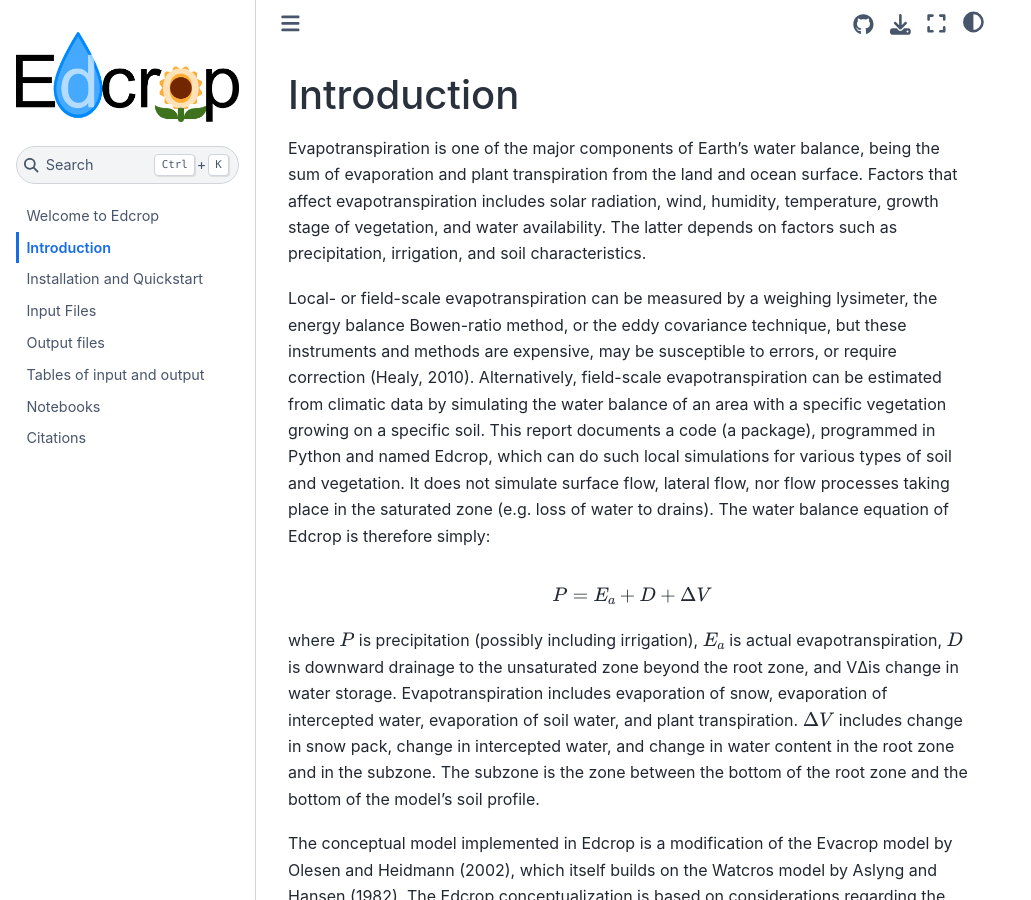
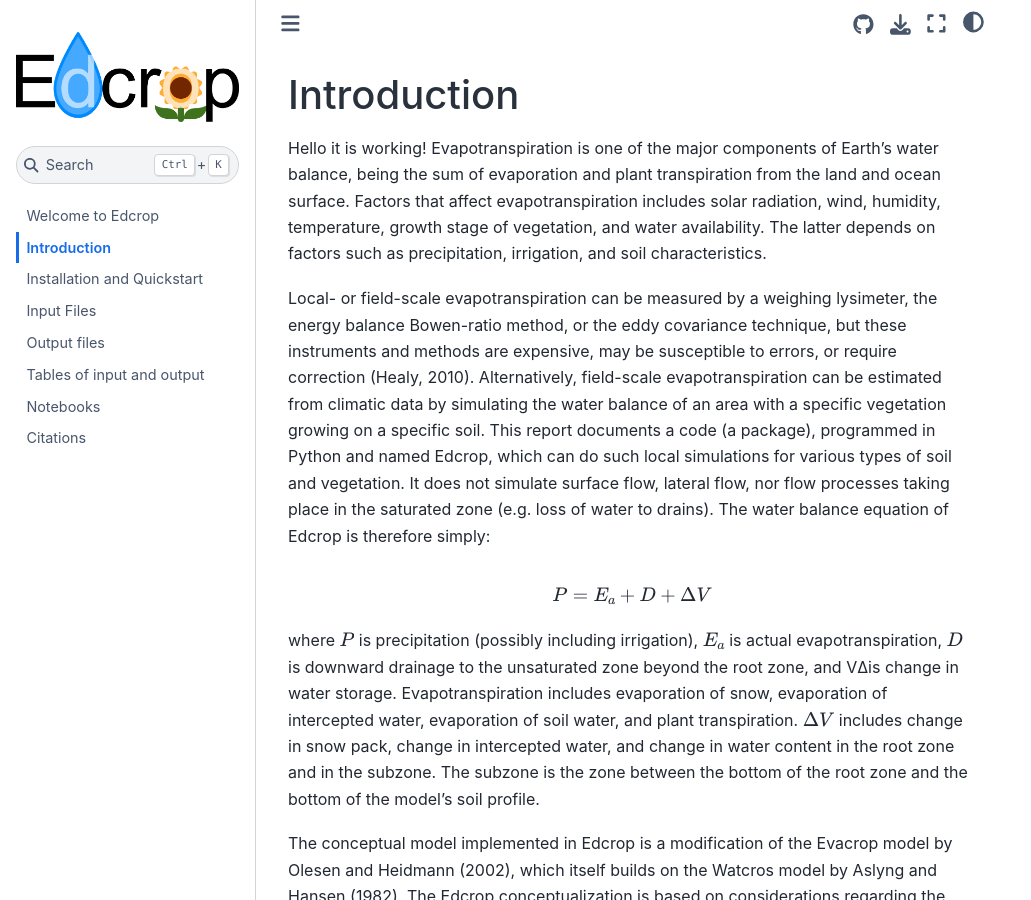
Before and after one commit to pmc93/profiler, a Jupyter Book: the page built from docs/introduction.md, in a window 1280 px wide and 900 px high. Shown: the whole window, without its empty margins (0-1031 px from the left). Built offline with Jupyter Book 1.0.4 settings and Sphinx 7.4.7 and the Sphinx Book theme 1.1.4, drawn with Linux system fonts in a browser that asks for light colours.

Commit message:
final tests

```diff
--- a/docs/introduction.md
+++ b/docs/introduction.md
@@ -1,5 +1,6 @@
 ## Introduction
 
+Hello it is working!
 Evapotranspiration is one of the major components of Earth’s water balance, being the sum of evaporation and plant transpiration from the land and ocean surface. Factors that affect evapotranspiration includes solar radiation, wind, humidity, temperature, growth stage of vegetation, and water availability. The latter depends on factors such as precipitation, irrigation, and soil characteristics.
 
 Local- or field-scale evapotranspiration can be measured by a weighing lysimeter, the energy balance Bowen-ratio method, or the eddy covariance technique, but these instruments and methods are expensive, may be susceptible to errors, or require correction (Healy, 2010). Alternatively, field-scale evapotranspiration can be estimated from climatic data by simulating the water balance of an area with a specific vegetation growing on a specific soil. This report documents a code (a package), programmed in Python and named Edcrop, which can do such local simulations for various types of soil and vegetation. It does not simulate surface flow, lateral flow, nor flow processes taking place in the saturated zone (e.g. loss of water to drains). The water balance equation of Edcrop is therefore simply:
```
